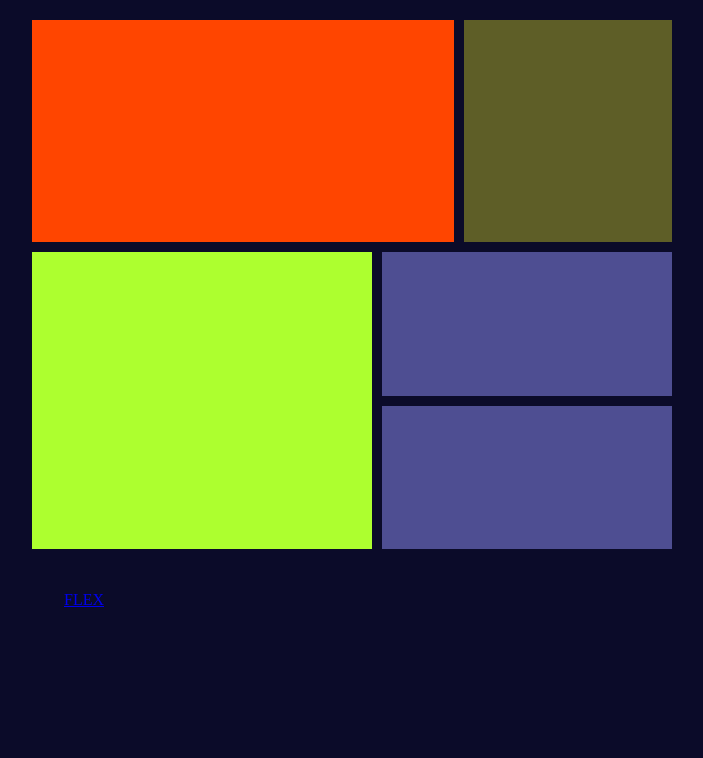
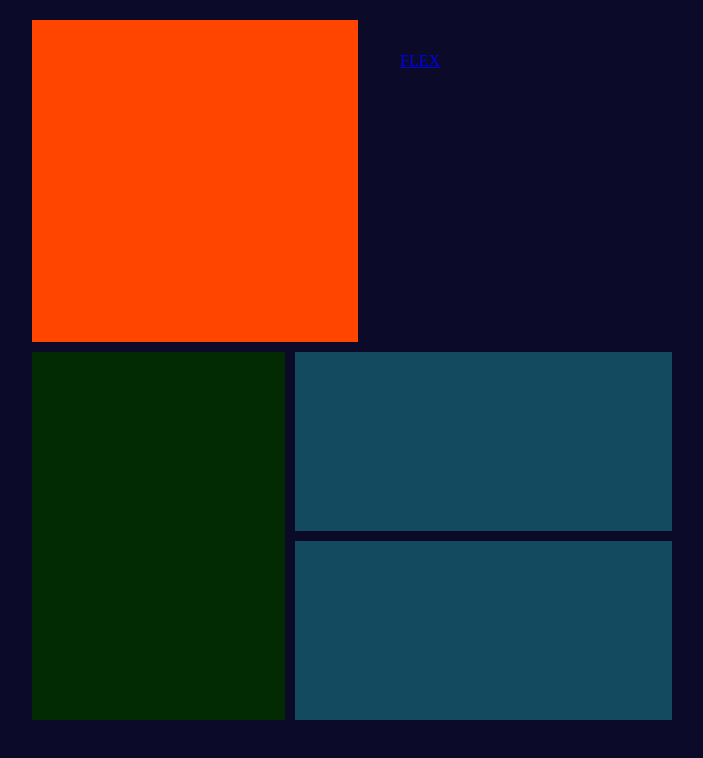
Before and after one commit to Phait2001/zuri-flex-and-grid-task, a plain HTML site: page grid.html in a window 1280 px wide. Shown: the whole page, without its empty margins (288-991 px from the left). Drawn offline with Linux system fonts and the light colour scheme.

Commit message:
Update grid.css

```diff
--- a/grid.css
+++ b/grid.css
@@ -30,21 +30,21 @@ body{
 
 }
 .item-B{
-   background-color: rgb(94, 94, 39);
+   background-color: rgb(167, 118, 29)
    grid-area: B;
 
 }
 .item-C{
-   background-color: greenyellow;
+   background-color: rgb(3, 43, 3);
    grid-area: C;
 
 }
 .item-D{
-   background-color: rgb(78, 78, 146);
+   background-color:rgb(19, 74, 95);
    grid-area: D;
 }
 .item-E{
-   background-color:rgb(78, 78, 146);
+   background-color:rgb(19, 74, 95);
    grid-area: E;
 
 }
```
